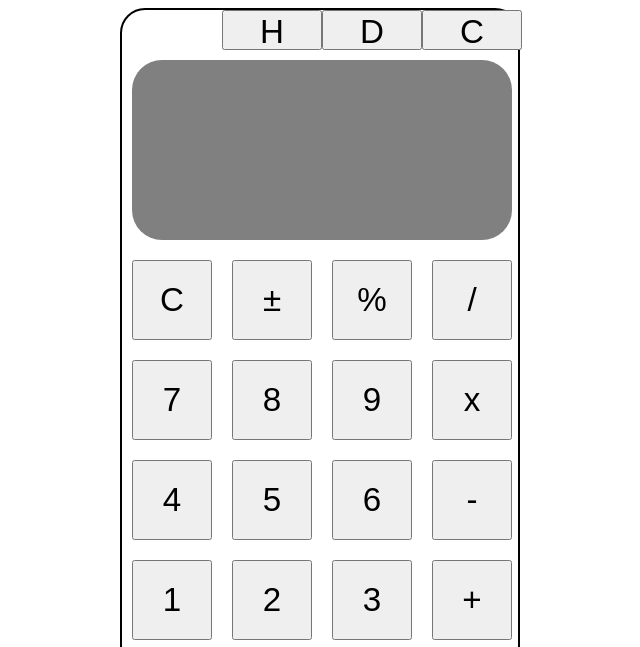
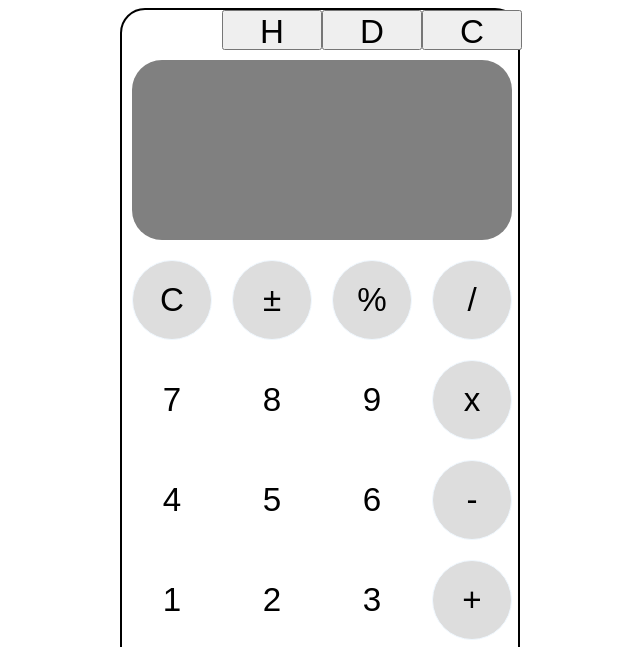
Before and after one commit to rengi46/calculadora, a plain HTML site: page index.html in a window 1280 px wide. Shown: the top 647 px of the page, without its empty margins (320-960 px from the left). Drawn offline with Linux system fonts and the light colour scheme.

Commit message:
Animacions i decoracio botons

```diff
--- a/style.css
+++ b/style.css
@@ -23,6 +23,23 @@
 .btn{
 cursor: pointer;
 margin: 10px;
+}
+.operador{
+    border-radius: 50px;
+    border: solid 1px aliceblue;
+    background-color: rgb(221, 221, 221);
+}
+.operador:active{
+    box-shadow: 0px 0px 10px;
+}
+.numero{
+    border: none;
+    background-color: white;
+}
+.numero:active{
+    background-color:rgb(221, 221, 221);
+    border: solid 1px aliceblue;
+    border-radius: 50px;
 }
 
 .result{
```
